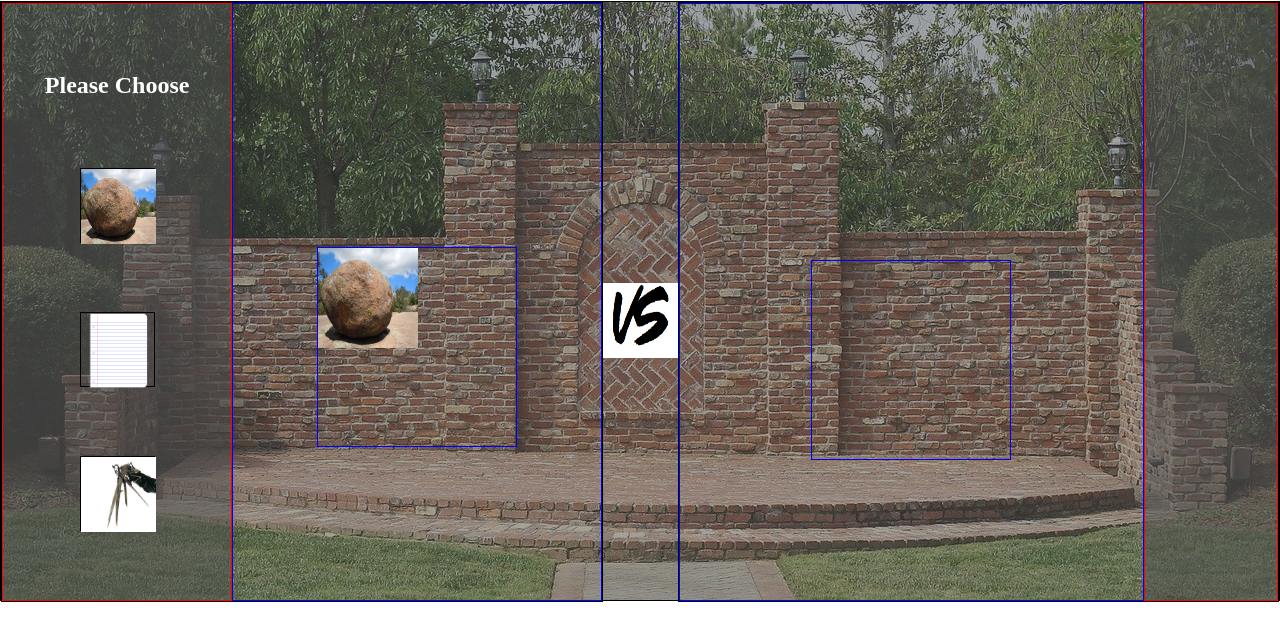
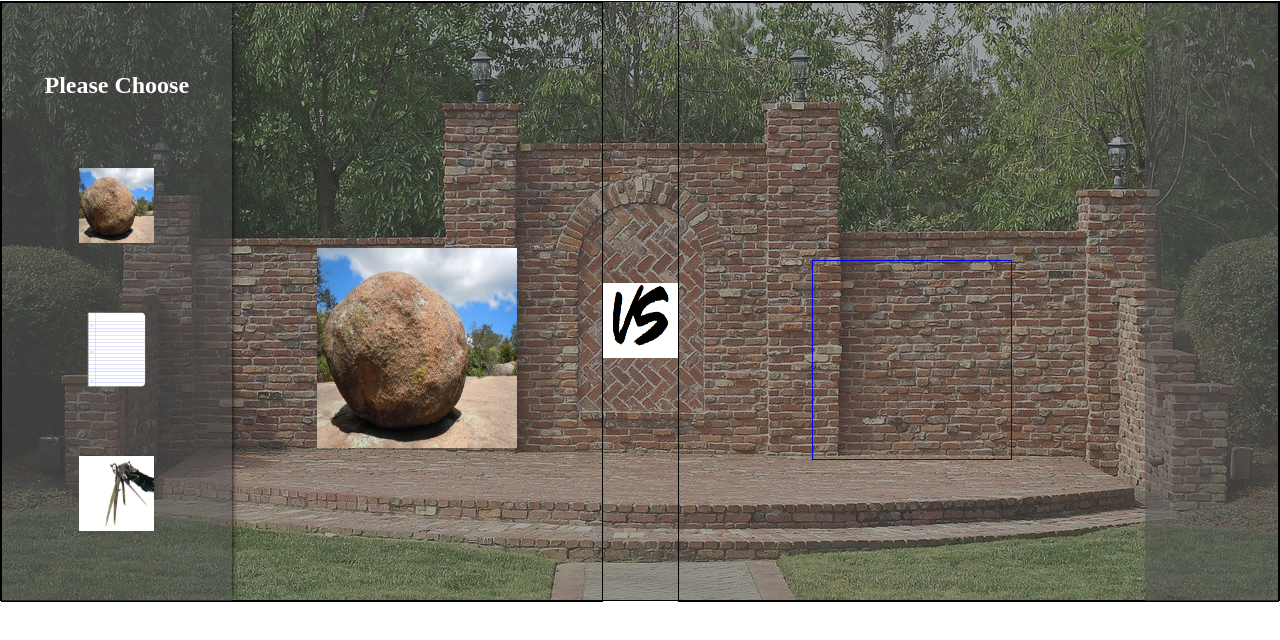
Before and after one commit to SoulCartel117/Rock-Paper-Scissors, a plain HTML site: page index.html in a window 1280 px wide. Both pictures are taken after a click on the element 117 px from the left and 277 px from the top of the page. Shown: the part 72-712 px from the top of the page. Drawn offline with nearby package versions, Linux system fonts and the light colour scheme.

Commit message:
box shadow

```diff
--- a/styleSheet.css
+++ b/styleSheet.css
@@ -36,32 +36,31 @@ h1{
     flex-direction: column;
     justify-content: space-evenly;
     align-items: center;
-    border: 1px solid red;
     height: 100%;
     flex-grow: 1;
     background-color: rgba(80, 80, 80, 0.5);
     color: white;
+    box-shadow: 5px 0 5px -5px black;
 }
+
+
+
 .user-right{
     display: flex;
     justify-content: center;
     align-items: center;
-    border: 1px solid blue;
     height: 100%;
     flex-grow: 2;
 }
 .option1{
-    border: 1px solid black;
     height: 75px;
     width: 75px;
 }
 .option2{
-    border: 1px solid black;
     height: 75px;
     width: 75px;
 }
 .option3{
-    border: 1px solid black;
     height: 75px;
     width: 75px;
 }
@@ -72,12 +71,9 @@ div.user-left img{
 }
 
 .user-selection{
-
-    border: 1px solid blue;
     height: 200px;
     width: 200px;
     margin-top: 25%;
-
 }
 
 img.vs{
@@ -93,6 +89,6 @@ img.vs{
     margin-top: 25%;
 }
 div.user-selection img{
-    height: 100px;
-    width: 100px;
+    height: 200px;
+    width: 200px;
 }
```
